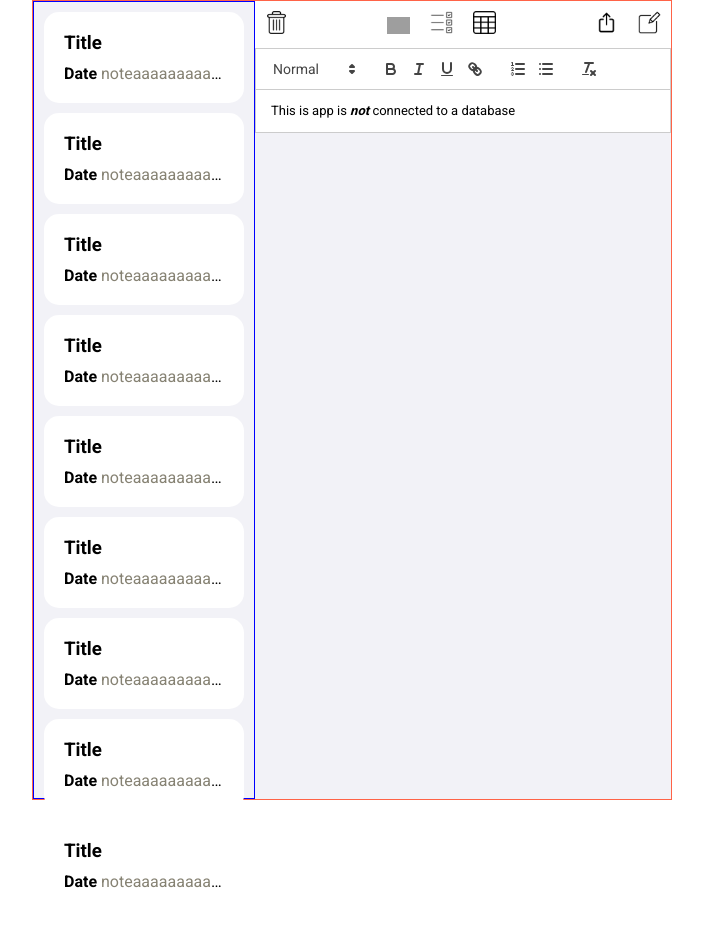
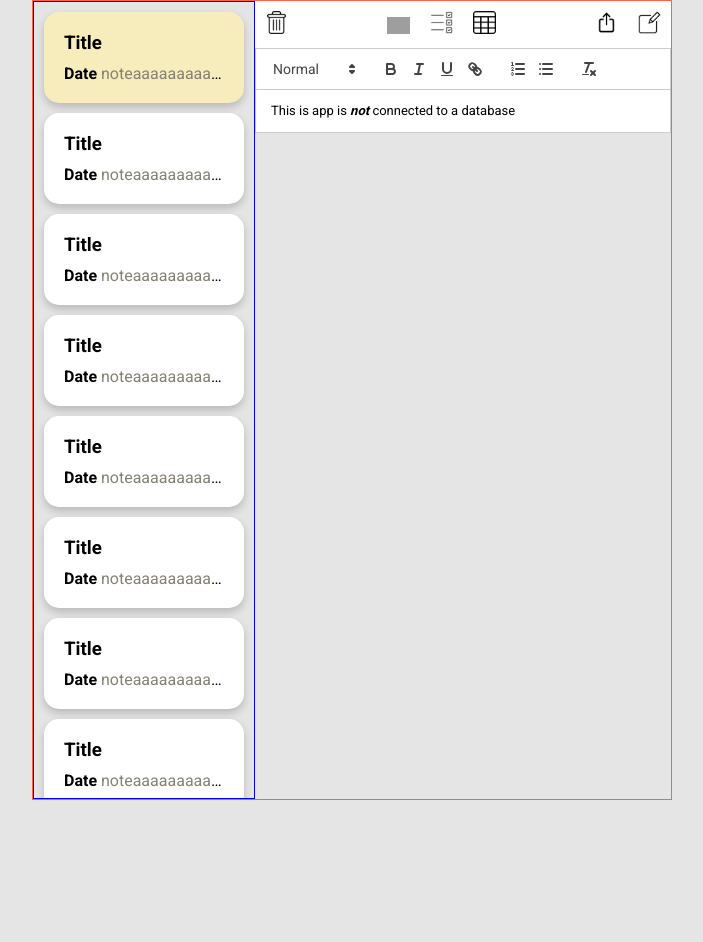
Before and after one commit to Furkan-Ozdemir/react-notes, a React (Create React App) app: page / in a window 1280 px wide. Shown: the top 942 px of the page, without its empty margins (288-991 px from the left). After the commit the page ends 800 px from the top, so only its background shows below. Built offline with nearby package versions, Linux system fonts and the light colour scheme; grey boxes are pictures that could not be loaded.

Commit message:
overflow scroll fix for left panel and styling

```diff
--- a/src/App.js
+++ b/src/App.js
@@ -7,6 +7,7 @@ function App() {
         display: "flex",
         justifyContent: "center",
         height: "100vh",
+        overflow: "hidden",
       }}
       className="App"
     >
--- a/src/Card.js
+++ b/src/Card.js
@@ -1,9 +1,10 @@
 import React from "react";
 import styled from "styled-components";
 
-const Card = () => {
+const Card = (props) => {
+  const { isSelected } = props;
   return (
-    <Div>
+    <Div isSelected={isSelected}>
       <h3 style={{ marginBottom: "10px" }}>Title</h3>
       <span>
         <b>Date</b>{" "}
@@ -17,13 +18,14 @@ const Card = () => {
 const Div = styled.div`
   padding: 20px;
   margin: 10px;
-  background-color: #fff;
+  background-color: ${(props) => (props.isSelected ? "#F7ECBB" : "#fff")};
   border-radius: 15px;
   max-width: 200px;
   max-height: 120px;
   overflow: hidden;
   white-space: nowrap;
   text-overflow: ellipsis;
+  box-shadow: 0 4px 8px 0 rgba(0, 0, 0, 0.2);
 `;
 
 export default Card;
--- a/src/LeftPanel.js
+++ b/src/LeftPanel.js
@@ -5,20 +5,28 @@ import Card from "./Card";
 const LeftPanel = () => {
   return (
     <Leftpanel>
-      <Card />
-      <Card />
-      <Card />
-      <Card />
-      <Card />
-      <Card />
-      <Card />
-      <Card />
-      <Card />
-      <Card />
+      <Card isSelected={true} />
+      <Card isSelected={false} />
+      <Card isSelected={false} />
+      <Card isSelected={false} />
+      <Card isSelected={false} />
+      <Card isSelected={false} />
+      <Card isSelected={false} />
+      <Card isSelected={false} />
+      <Card isSelected={false} />
+      <Card isSelected={false} />
+      <Card isSelected={false} />
+      <Card isSelected={false} />
+      <Card isSelected={false} />
+      <Card isSelected={false} />
+      <Card isSelected={false} />
+      <Card isSelected={false} />
+      <Card isSelected={false} />
     </Leftpanel>
   );
 };
 const Leftpanel = styled.div`
   border: 0.05em solid blue;
+  overflow-y: scroll;
 `;
 export default LeftPanel;
--- a/src/Main.js
+++ b/src/Main.js
@@ -16,7 +16,6 @@ const Div = styled.div`
   width: 50%;
   max-width: 1000px;
   border: 0.05em solid tomato;
-  background-color: #f2f2f7;
   display: flex;
 `;
 export default Main;
--- a/src/index.css
+++ b/src/index.css
@@ -6,3 +6,6 @@
   box-sizing: border-box;
   font-family: "Roboto", sans-serif;
 }
+html {
+  background-color: #e5e5e5;
+}
```
